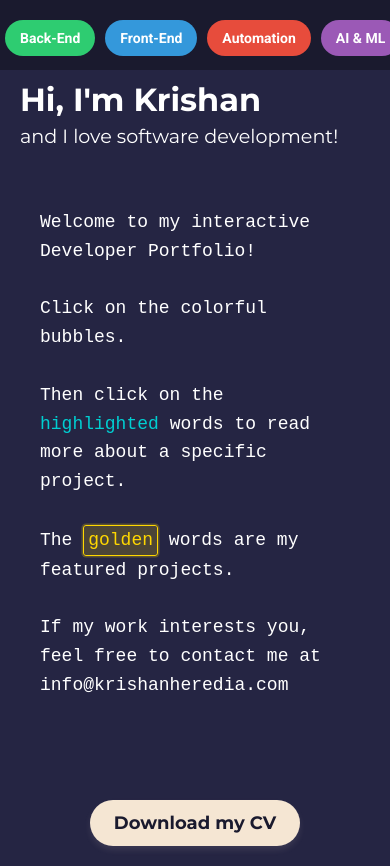
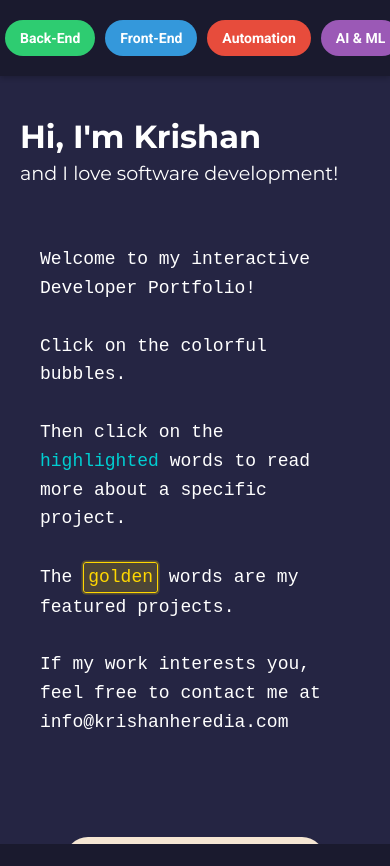
Before and after one commit to krishanheredia97/cv, a plain HTML site: page index.html in a window 390 px wide. After the commit the page ends 844 px from the top, so only its background shows below. Drawn offline with Linux system fonts and the light colour scheme.

Commit message:
Complete v1. Need to eventually fix the side panel getting bigger when rezising the window and bringing it back to normal size on desktop

```diff
--- a/scripts/cv.js
+++ b/scripts/cv.js
@@ -4,7 +4,7 @@ document.addEventListener('DOMContentLoaded', () => {
 
     const cvButton = document.createElement('button');
     cvButton.className = 'cv-download-button';
-    cvButton.textContent = 'Download my CV';
+    cvButton.textContent = 'Download my Resume';
 
     cvButton.addEventListener('click', () => {
         window.open('https://krishanheredia.com/wp-content/uploads/2024/09/CV-Krishan-Heredia.pdf', '_blank');
--- a/scripts/main.js
+++ b/scripts/main.js
@@ -35,27 +35,33 @@ function handleResize() {
     const bubbleContainer = document.getElementById('bubble-container');
     const centralBubble = document.getElementById('central-bubble');
     const sidePanel = document.getElementById('side-panel');
+    const mobileHeader = document.getElementById('mobile-header');
 
     if (isMobile) {
         createMobileHeaderBubbles();
         if (bubbleContainer) bubbleContainer.style.display = 'none';
         if (centralBubble) centralBubble.style.display = 'none';
-        if (sidePanel) sidePanel.style.width = '100%';
+        if (sidePanel) {
+            sidePanel.style.width = '100%';
+            sidePanel.style.height = 'auto';
+            sidePanel.style.minHeight = 'calc(100vh - 60px)'; // Adjust based on header height
+            sidePanel.style.overflowY = 'visible';
+        }
+        if (mobileHeader) {
+            mobileHeader.style.display = 'block';
+            // Ensure the portfolio content is pushed down
+            document.getElementById('portfolio').style.paddingTop = '60px'; // Adjust based on header height
+        }
     } else {
         initializeBubbles();
-        bubbleContainer.style.display = 'flex';
-        if (isTablet) {
-            if (centralBubble) centralBubble.style.display = 'none';
-            if (sidePanel) sidePanel.style.width = '60%';
-            if (bubbleContainer) bubbleContainer.style.width = '40%';
-        } else {
-            if (centralBubble) centralBubble.style.display = 'block';
-            if (sidePanel) sidePanel.style.width = '33.33%';
-            if (bubbleContainer) bubbleContainer.style.width = '66.67%';
-        }
+        if (bubbleContainer) bubbleContainer.style.display = 'flex';
+        if (mobileHeader) mobileHeader.style.display = 'none';
+        document.getElementById('portfolio').style.paddingTop = '0';
+        // ... rest of the desktop/tablet layout logic ...
     }
 
     updateBubbleDisplay();
 }
 
+window.addEventListener('load', handleResize);
 window.addEventListener('resize', handleResize);
--- a/styles/main.css
+++ b/styles/main.css
@@ -70,11 +70,19 @@ body {
     }
 }
 
+
 @media (max-width: 768px) {
+
+    body, html {
+        overflow: auto;
+        height: 100%;
+    }
+
     #portfolio {
         flex-direction: column;
         height: auto;
         min-height: 100vh;
+        padding-top: 60px; /* Adjust this value based on your header height */
     }
 
     #mobile-header {
@@ -85,10 +93,7 @@ body {
         z-index: 1000;
         background-color: #1a1a2e;
         padding: 10px 0;
-        overflow-x: auto;
-        white-space: nowrap;
-        -webkit-overflow-scrolling: touch;
-        scroll-behavior: smooth;
+        box-shadow: 0 2px 5px rgba(0,0,0,0.2);
     }
 
     #mobile-header-content {
@@ -108,7 +113,13 @@ body {
 
     #side-panel {
         width: 100%;
-        margin-top: 60px; /* Adjust based on your mobile header height */
+        height: auto;
+        min-height: calc(100vh - 60px); /* Adjust based on header height */
+        overflow-y: visible;
+    }
+
+    #side-panel .section-1 {
+        padding-top: 20px; /* Reduced from previous value */
     }
 
     #bubble-container {
--- a/styles/panel.css
+++ b/styles/panel.css
@@ -43,12 +43,16 @@
     #side-panel {
         width: 100%;
         height: auto;
-        min-height: calc(100vh - 50px); /* Adjust based on your mobile header height */
+        min-height: 100vh;
+        overflow-y: auto;
+        padding-bottom: 20px;
     }
 
     #mobile-header {
-        height: 50px; /* Set a fixed height for the mobile header */
-        overflow: hidden;
+        position: sticky;
+        top: 0;
+        z-index: 1000;
+        background-color: #1a1a2e;
     }
 
     #side-panel .section-1,
@@ -58,15 +62,23 @@
         padding: 20px;
     }
 
+    #side-panel .section-1 {
+        padding-top: 60px; /* Add top padding to account for the sticky header */
+    }
+
     #side-panel .section-1 h1 {
         font-size: 2em;
+        word-wrap: break-word;
+        margin-top: 0; /* Ensure no extra space at the top */
     }
 
     #side-panel .section-1 p {
         font-size: 1.2em;
+        word-wrap: break-word;
     }
 
     #side-panel .section-2 {
         flex-grow: 1;
+        overflow-y: visible;
     }
 }
```
Also changed, not shown: index.html (+2 -2 lines).
